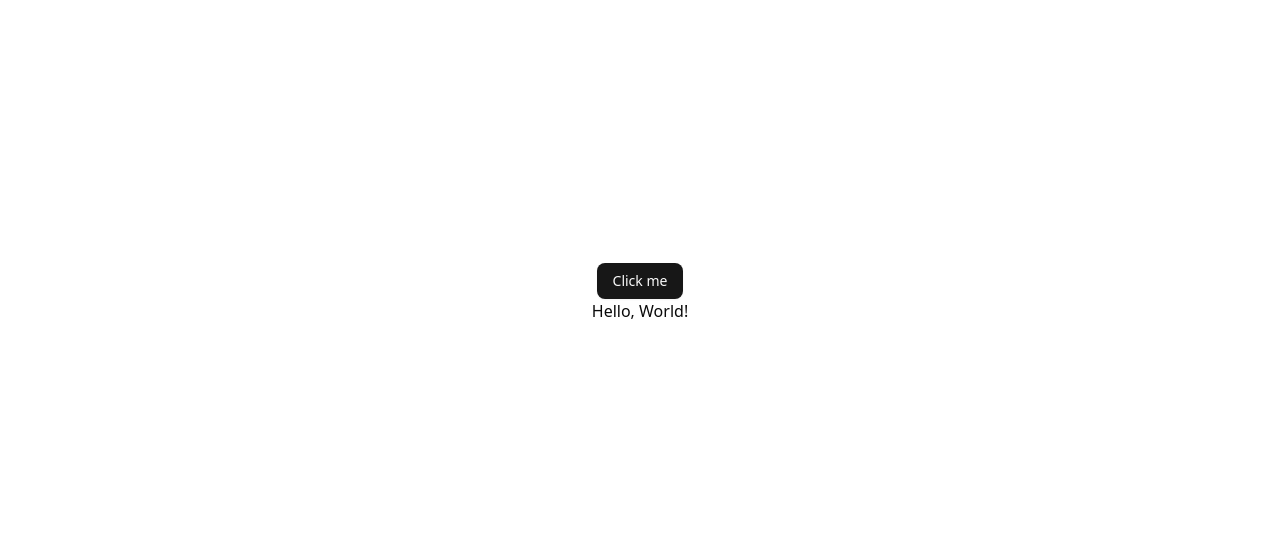
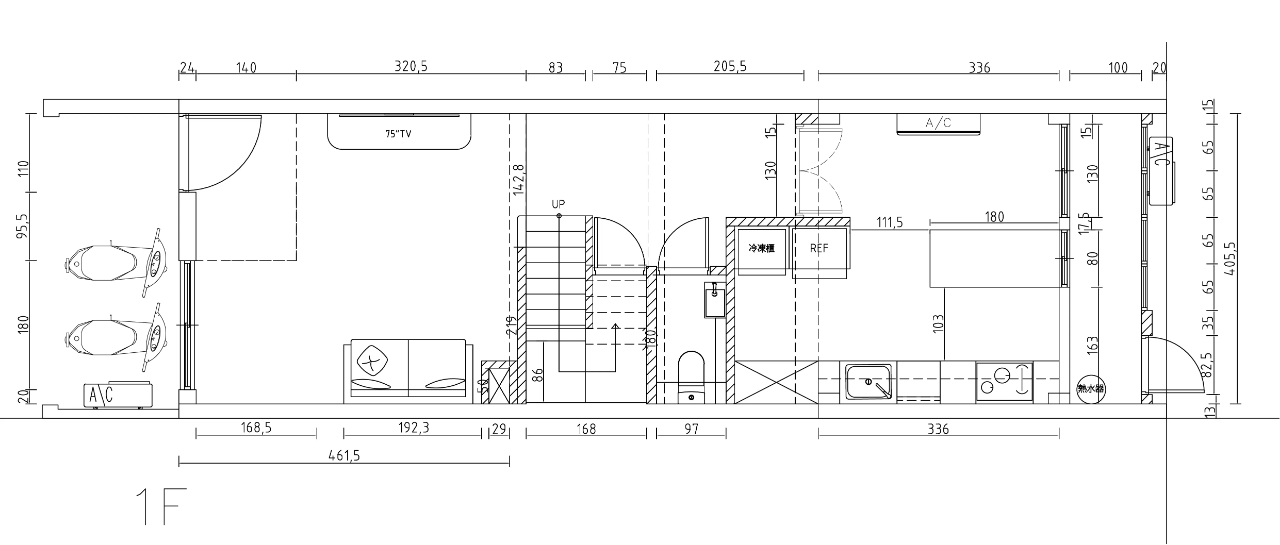
Before and after one commit to backas36/reno-vision, a React (Vite) app: page / in a window 1280 px wide. Shown: the part 107-652 px from the top of the page. Built offline with nearby package versions, Linux system fonts and the light colour scheme.

Commit message:
refactor(custom): app component, routes for public

```diff
--- a/src/App.tsx
+++ b/src/App.tsx
@@ -1,11 +1,12 @@
-import { Button } from "@/components/ui/button";
+import { Suspense } from "react";
+
+import PublicRoutes from "@/routes";
 
 function App() {
     return (
-        <div className='flex h-screen flex-col items-center justify-center'>
-            <Button onClick={() => alert("Hello, World!")}>Click me</Button>
-            <h1>Hello, World!</h1>
-        </div>
+        <Suspense fallback={<div>Loading...</div>}>
+            <PublicRoutes />
+        </Suspense>
     );
 }
 
--- a/src/main.tsx
+++ b/src/main.tsx
@@ -4,12 +4,12 @@ import { StrictMode } from "react";
 import { createRoot } from "react-dom/client";
 import { BrowserRouter } from "react-router";
 
-import PublicRoutes from "@/routes/public.tsx";
+import App from "@/App";
 
 createRoot(document.getElementById("root")!).render(
     <StrictMode>
         <BrowserRouter>
-            <PublicRoutes />
+            <App />
         </BrowserRouter>
     </StrictMode>
 );
--- a/src/pages/home/HomePage.tsx
+++ b/src/pages/home/HomePage.tsx
@@ -1,6 +1,9 @@
-import App from "@/App";
-
+import floor01 from "@/assets/images/floor_01.webp";
 const HomePage = () => {
-    return <App />;
+    return (
+        <div className='flex h-screen flex-col items-center justify-center'>
+            <img src={floor01} alt='floor01' />
+        </div>
+    );
 };
 export default HomePage;
```
Also changed, not shown: src/assets/images/floor_01.webp (added).
